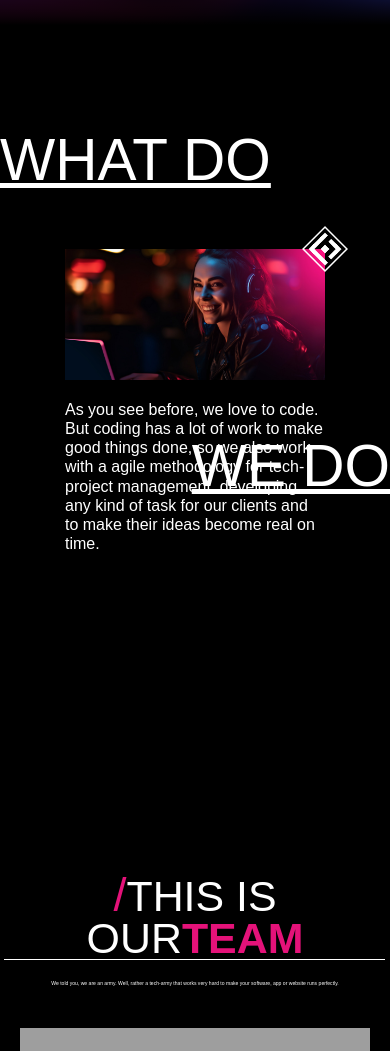
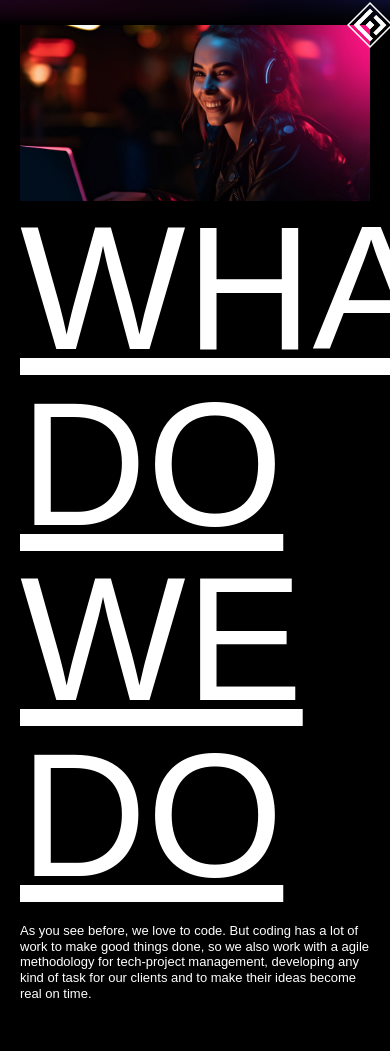
Before and after one commit to Geniorama/geniorama-web-2024, a Next.js app: page /about in a window 390 px wide. Shown: the part 293-1344 px from the top of the page. Built offline with nearby package versions, Linux system fonts and the light colour scheme; grey boxes are pictures that could not be loaded; a web font is replaced by a local one.

Commit message:
feat: responsive what do we do

```diff
--- a/src/sections/about/WhatDo/WhatDo.module.css
+++ b/src/sections/about/WhatDo/WhatDo.module.css
@@ -13,3 +13,14 @@
     right: -6vw;
     top: -6vw;
 }
+
+@media screen and (max-width: 480px) {
+    .copy{
+        font-size: 45vw;
+        line-height: 1em;
+    }
+
+    .description{
+        font-size: 13px;
+    }
+}
--- a/src/sections/about/WhatDo/WhatDo.tsx
+++ b/src/sections/about/WhatDo/WhatDo.tsx
@@ -6,21 +6,36 @@ export default function WhatDo() {
   return (
     <section>
       <div className="container text-white relative">
-        <div className="w-2/3 mx-auto py-28 my-28">
-          <h2 className={`${styles.copy} absolute left-0 top-0 underline z-10`}>WHAT DO</h2>
+        <div className="px-5 md:w-2/3 md:mx-auto md:py-28 md:my-28">
           <div className="relative">
-            <img src={Isologo.src} alt="" className={`${styles.isologo} absolute`}/>
+            <img
+              src={Isologo.src}
+              alt=""
+              className={`${styles.isologo} absolute`}
+            />
             <img className="w-full" src={CoverAbout.src} alt="" />
           </div>
 
-          <p className={`${styles.description} md:w-2/4 mt-5`}>
-            As you see before, we love to code. But coding has a lot of work to
-            make good things done, so we also work with a agile methodology for
-            tech-project management, developing any kind of task for our clients
-            and to make their ideas become real on time.
-          </p>
-
-          <h2 className={`${styles.copy} absolute right-0 bottom-44 underline`}>WE DO</h2>
+          <div className="flex flex-col">
+            <p className={`${styles.description} md:w-2/4 mt-5 order-last`}>
+              As you see before, we love to code. But coding has a lot of work
+              to make good things done, so we also work with a agile methodology
+              for tech-project management, developing any kind of task for our
+              clients and to make their ideas become real on time.
+            </p>
+            <div className="order-first">
+              <h2
+                className={`${styles.copy} md:absolute left-0 top-0 underline z-10`}
+              >
+                WHAT DO
+              </h2>
+              <h2
+                className={`${styles.copy} md:absolute md:right-0 md:bottom-44 underline`}
+              >
+                WE DO
+              </h2>
+            </div>
+          </div>
         </div>
       </div>
     </section>
--- a/src/sections/about/WhyUs/WhyUs.tsx
+++ b/src/sections/about/WhyUs/WhyUs.tsx
@@ -6,8 +6,8 @@ export default function WhyUs() {
   return (
     <section
         style={{backgroundImage: `url('${BgLinear.src}')`}}
-        className="text-white px-3 py-40 bg-cover bg-right-bottom">
-      <div className="container">
+        className={`text-white px-3 py-40 bg-cover bg-right-bottom relative ${homeStyles.layerOpacity}`}>
+      <div className="container relative">
         <p className={`${homeStyles.title} mb-5 font-light`}>
           Among so many companies you will wonder…
         </p>
```
